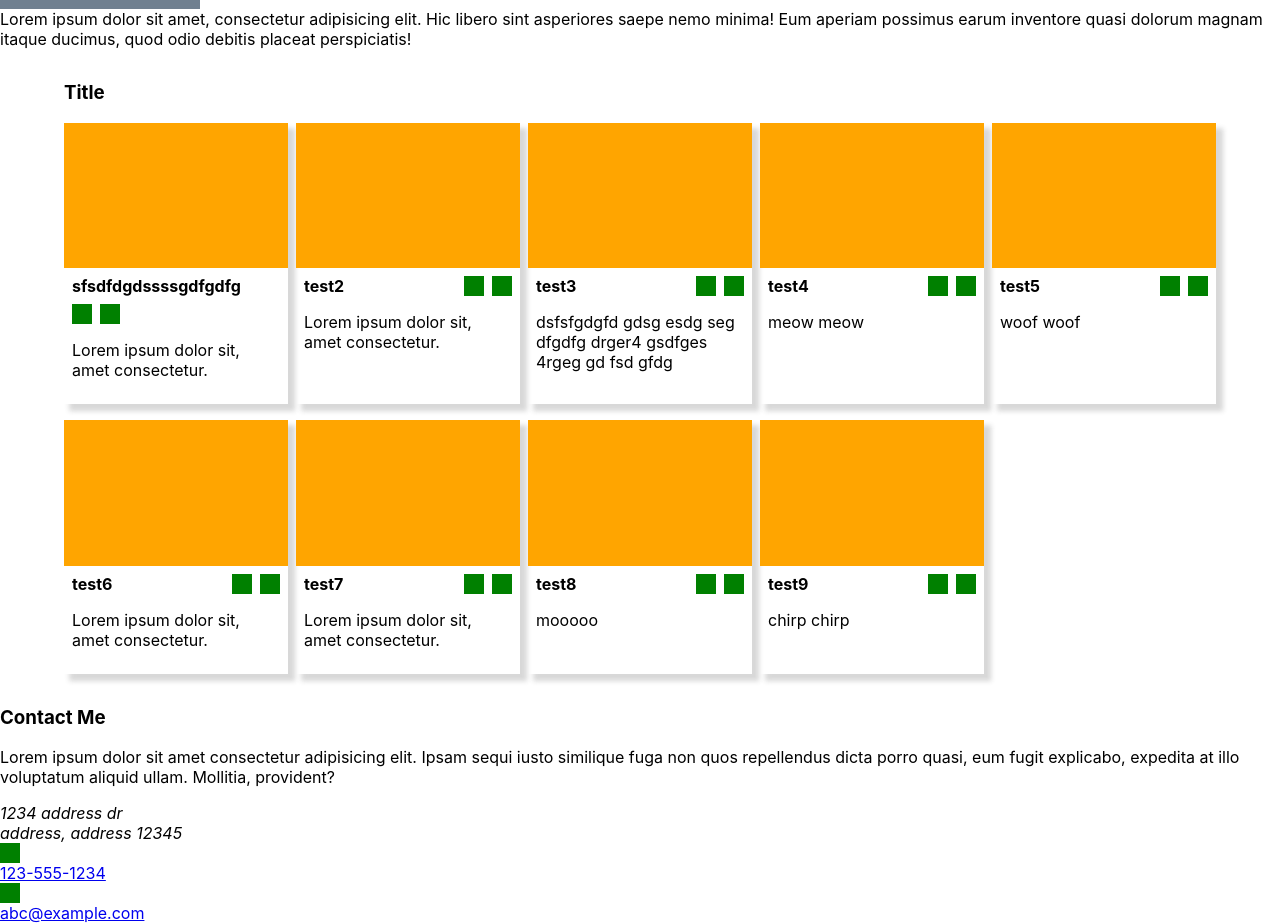
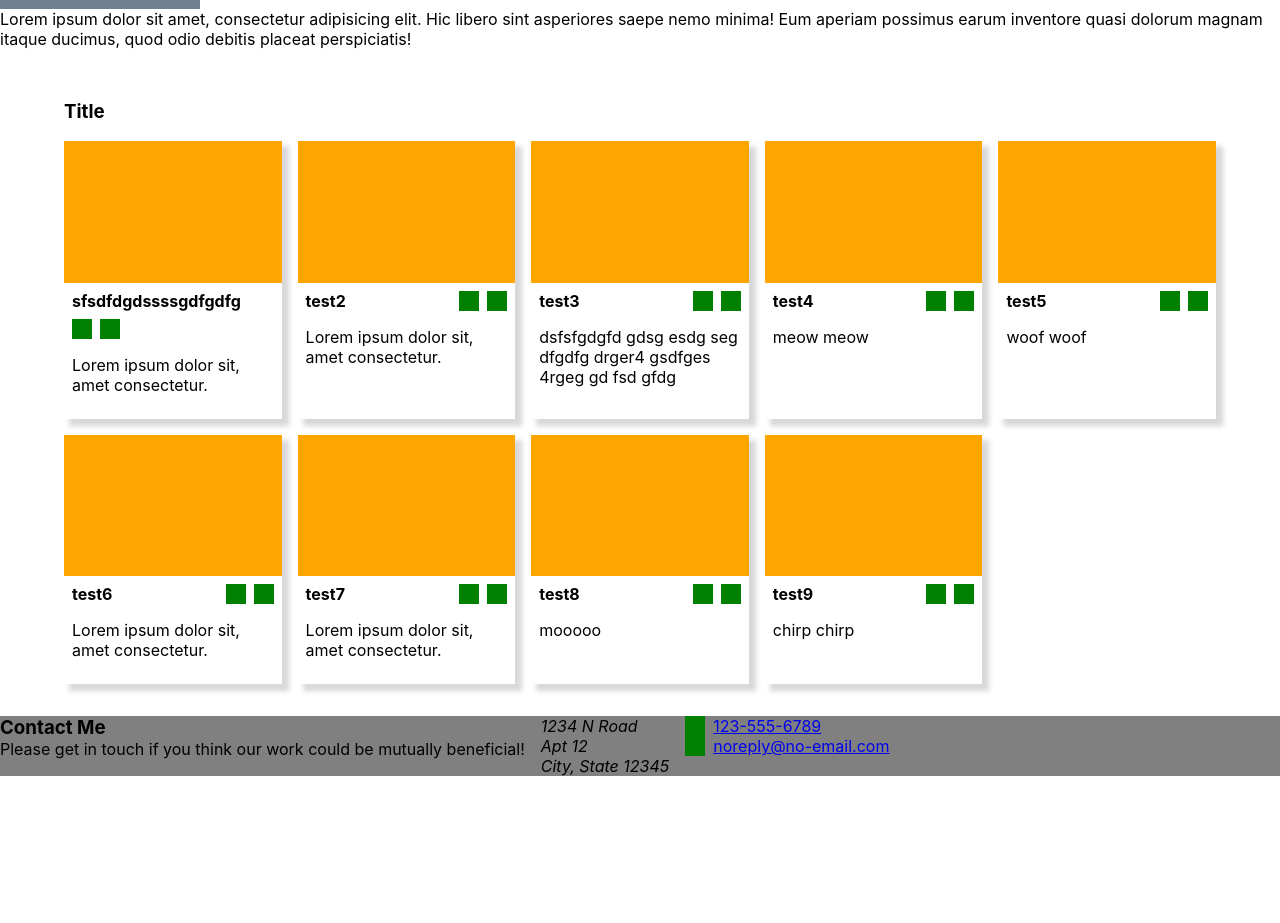
Before and after one commit to blayzeon/personal-portfolio, a React (Create React App) app: page / in a window 1280 px wide. Shown: the part 260-1183 px from the top of the page. After the commit the page ends 1036 px from the top, so only its background shows below. Built offline with nearby package versions, Linux system fonts and the light colour scheme.

Commit message:
add footer component

```diff
--- a/src/App.css
+++ b/src/App.css
@@ -1,3 +1,28 @@
+.App {
+  display: flex;
+  flex-direction: column;
+}
+
+.App > main {
+  flex: 1;
+}
+
+.App > footer {
+  display: flex;
+  background-color: gray;
+  gap: 1rem;
+}
+
+.App > footer * {
+  margin: 0;
+  padding: 0;
+}
+
+.icon-pair {
+  display: flex;
+  gap: 0.5rem;
+}
+
 .margin {
   display: block;
   width: 90%;
@@ -7,7 +32,7 @@
 .tiled {
   display: grid;
   grid-template-columns: repeat(auto-fit, minmax(200px, 1fr));
-  gap: 1rem 0.5rem;
+  gap: 1rem;
 }
 
 .icon {
--- a/src/App.js
+++ b/src/App.js
@@ -1,10 +1,11 @@
 import "./App.css";
 import Card from "./components/Card";
+import Footer from "./components/Footer";
 
 function App() {
   return (
     <div className="App">
-      <div>
+      <header>
         <h2>Lorem Ipsum</h2>
         <div className="img"></div>
         <div>
@@ -13,9 +14,9 @@ function App() {
           inventore quasi dolorum magnam itaque ducimus, quod odio debitis
           placeat perspiciatis!
         </div>
-      </div>
+      </header>
 
-      <div className="margin">
+      <main className="margin">
         <h3>Title</h3>
         <div className="tiled">
           <Card title="sfsdfdgdssssgdfgdfg" />
@@ -31,31 +32,9 @@ function App() {
           <Card title="test8" text="mooooo" />
           <Card title="test9" text="chirp chirp" />
         </div>
-      </div>
+      </main>
 
-      <div>
-        <div>
-          <h3>Contact Me</h3>
-          <p>
-            Lorem ipsum dolor sit amet consectetur adipisicing elit. Ipsam sequi
-            iusto similique fuga non quos repellendus dicta porro quasi, eum
-            fugit explicabo, expedita at illo voluptatum aliquid ullam.
-            Mollitia, provident?
-          </p>
-          <address>
-            1234 address dr <br /> address, address 12345
-          </address>
-          <div className="icon-pair">
-            <div className="icon"></div>
-            <a href="tel:123-555-1234">123-555-1234</a>
-          </div>
-          <div className="icon-pair">
-            <div className="icon"></div>
-            <a href="mailto:abc@example.com">abc@example.com</a>
-          </div>
-        </div>
-        <div></div>
-      </div>
+      <Footer />
     </div>
   );
 }
--- /dev/null
+++ b/src/components/Address.js
@@ -0,0 +1,11 @@
+import React from "react";
+
+export default function Address(props) {
+  const a = props.address;
+  return (
+    <address>
+      {a.street} <br /> {a.address2 ? a.address2 : null}
+      {a.address2 ? <br /> : null} {a.city}, {a.state} {a.zip}
+    </address>
+  );
+}
--- /dev/null
+++ b/src/components/Footer.js
@@ -0,0 +1,41 @@
+import React from "react";
+import Address from "./Address";
+
+export default function Footer(props) {
+  const address = props.address
+    ? props.address
+    : {
+        street: "1234 N Road",
+        address2: "Apt 12",
+        city: "City",
+        state: "State",
+        zip: "12345",
+      };
+  const blurb = props.blurb
+    ? props.blurb
+    : "Please get in touch if you think our work could be mutually beneficial!";
+  const phone = props.phone ? props.phone : "123-555-6789";
+  const phoneLink = `tel:${phone}`;
+  const email = props.email ? props.email : "noreply@no-email.com";
+  const emailLink = `mailto:${email}`;
+
+  return (
+    <footer>
+      <div>
+        <h3>Contact Me</h3>
+        <p>{blurb}</p>
+      </div>
+      <Address address={address} />
+      <div>
+        <div className="icon-pair">
+          <div className="icon"></div>
+          <a href={phoneLink}>{phone}</a>
+        </div>
+        <div className="icon-pair">
+          <div className="icon"></div>
+          <a href={emailLink}>{email}</a>
+        </div>
+      </div>
+    </footer>
+  );
+}
```
